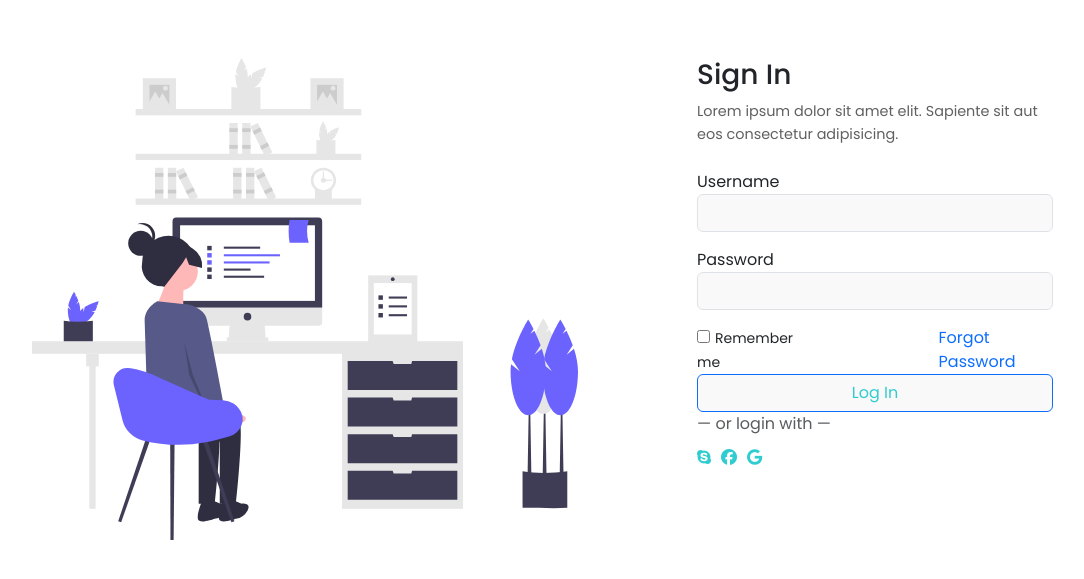
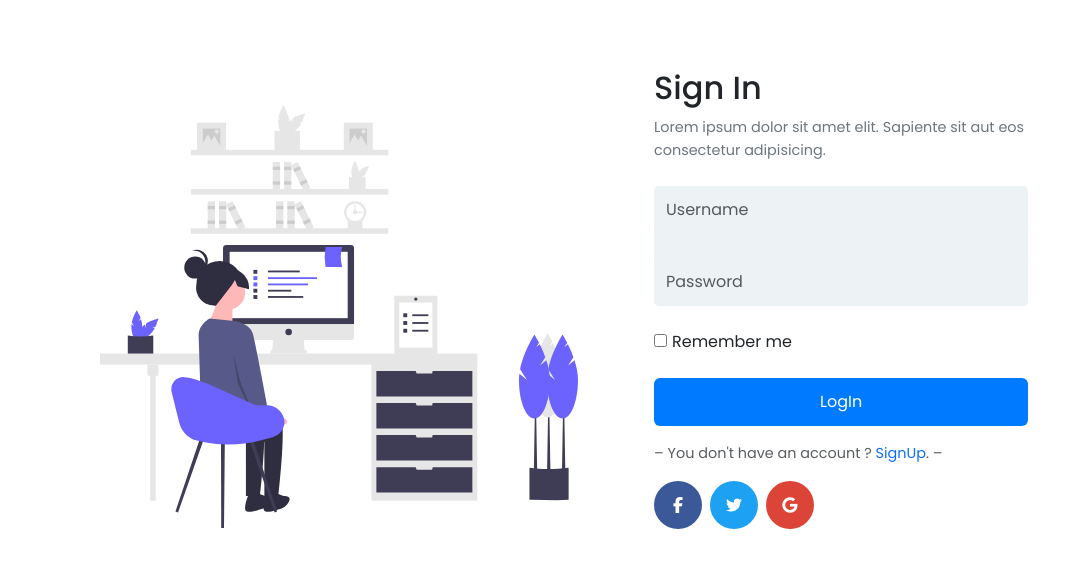
Before and after one commit to iamfalkunaz/weatherapp, a React (Create React App) app: page /Signin in a window 1280 px wide. Shown: the part 101-680 px from the top of the page, without its empty margins (50-1134 px from the left). Built offline with nearby package versions, Linux system fonts and the light colour scheme.

Commit message:
signup page added

```diff
--- a/src/Header.jsx
+++ b/src/Header.jsx
@@ -1,6 +1,7 @@
 import React, { useState } from "react";
 import axios from "axios";
 import { Link } from "react-router-dom";
+import Image2 from "./snowman.svg";
 
 const url = `https://api.openweathermap.org/data/2.5/weather?`;
 const apikey = "bbff2fd81a95f0cc44090592f19cd1d3";
@@ -131,6 +132,7 @@ function Header() {
                 Search
               </button>
             </div>
+           {/* <img src={Image2} alt="snowman" className="centered-snowman"/> */}
             {isLoading && (
               <div className="text-center">
                 <div className="spinner-border text-light" role="status">
@@ -153,6 +155,7 @@ function Header() {
               </div>
             ) : null}
           </div>
+
         </section>
       </div>
     </>
--- a/src/Signin.jsx
+++ b/src/Signin.jsx
@@ -1,77 +1,65 @@
 import React from "react";
-import Image1 from './undraw_remotely_2j6y.svg';
+import Image1 from "./undraw_remotely_2j6y.svg";
 import { Link } from "react-router-dom";
 
 function Sginin() {
   return (
-    <div className="content">
-      <div className="container">
-        <div className="row">
-          <div className="col-md-6">
-            <img
-              src={Image1}
-              alt="Image"
-              className="img-fluid"
+    <div className="container-fluid authentication-container">
+      <div className="row flex-wrap authentication-row align-items-center">
+        <div className="col-lg-6 col-sm-4 image-side">
+          <img src={Image1} alt="remotly work.svg img" />
+        </div>
+
+        <div className="col-lg-6 col-sm-8 form-side d-flex align-items-center">
+          <div className="login-form w-100">
+            <h2>Sign In</h2>
+            <p>
+              Lorem ipsum dolor sit amet elit. Sapiente sit aut eos consectetur
+              adipisicing.
+            </p>
+            <form action="login" method="post">
+              <div className="input-area">
+                <div className="form-group">
+                  <input
+                    type="text"
+                    class="form-control"
+                    placeholder="Username"
+                    required
+                    autofocus
                   />
                 </div>
-          <div className="col-md-6 contents">
-            <div className="row justify-content-center">
-              <div className="col-md-8">
-                <div className="mb-4">
-                  <h3>Sign In</h3>
-                  <p className="mb-4">
-                    Lorem ipsum dolor sit amet elit. Sapiente sit aut eos
-                    consectetur adipisicing.
-                  </p>
-                </div>
-                <form action="#" method="post">
-                  <div className="form-group first">
-                    <label for="username">Username</label>
-                    <input type="text" className="form-control form-controls" id="username" />
-                  </div>
                 <div className="form-group">
-                    <label for="password">Password</label>
                   <input
                     type="password"
-                      className="form-control"
-                      id="password"
+                    class="form-control "
+                    placeholder="Password "
+                    required
+                    autofocus
                   />
                 </div>
-                  <div className="checkboxarea d-flex align-items-center">
+              </div>
 
-                    <label className="control control--checkbox ">
-                    <input type="checkbox" id="checked" name="checked" value="Bike" />
-                    <span for="checked" className="caption">Remember me</span>
-
-                      <div className="control__indicator"></div>
+              <div className="form-group checkbox-area d-flex justify-content-between align-items-center">
+                <div className="custom-control custom-checkbox">
+                  <input
+                    type="checkbox"
+                    className="custom-control-input"
+                    id="remember-me"
+                  />
+                  <label className="custom-control-label" for="remember-me">
+                    Remember me
                   </label>
-                    <span className="forgot-pass">
-                      <a href="#" className="">
-                        Forgot Password
-                      </a>
-                    </span>
                 </div>
-                  <input
-                    type="submit"
-                    value="Log In"
-                    className="btn btn-primary  btn-pp btn-block"
-                  />
-                  <span className="text-muted">
-                    — or login with —
-                  </span>
-                  <div className="social-login">
-                    <a href="#" className="facebook">
-                      <span className="mr-3"><i class="fa-brands fa-skype"></i></span>
-                    </a>
-                    <a href="#" className="twitter">
-                    <span className="mr-3"><i class="fa-brands fa-facebook"></i></span>
-                    </a>
-                    <a href="#" className="google">
-                      <span className="mr-3"><i class="fa-brands fa-google"></i></span>
-                    </a>
               </div>
+              <button type="submit" className="btn btn-primary btn-block">
+                LogIn
+              </button>
             </form>
-              </div>
+            <p class="text-muted  my-3">– You don't have an account ? <Link to="/Signup">SignUp</Link>. –</p>
+            <div class="social-icons ">
+              <a href="#" class="fa fa-facebook-f"></a>
+              <a href="#" class="fa fa-twitter"></a>
+              <a href="#" class="fa fa-google"></a>
             </div>
           </div>
         </div>
--- a/src/Signup.jsx
+++ b/src/Signup.jsx
@@ -1,47 +1,78 @@
 import React from "react";
+import Image1 from "./undraw_remotely_2j6y.svg";
 import { Link } from "react-router-dom";
 
 function Signup() {
   return (
-    <div className="header">
-      <div class="container d-flex justify-content-center align-items-center">
-        <div class="card  main-card p-4">
-          <h1>SignUp</h1>
-          <form>
-            <div class="form-group form-gap">
+    <div className="container-fluid authentication-container">
+      <div className="row flex-wrap authentication-row">
+        <div className="col-lg-6 col-sm-4 image-side">
+          <img src={Image1} alt="remotly work.svg img" />
+        </div>
+
+        <div className="col-lg-6 col-sm-8 form-side d-flex align-items-center">
+          <div className="login-form w-100">
+            <h2>Sign Up</h2>
+            <p>
+              Lorem ipsum dolor sit amet elit. Sapiente sit aut eos consectetur
+              adipisicing.
+            </p>
+            <form action="login" method="post">
+              <div className="input-area">
+              <div className="form-group  ">
                   <input
                     type="text"
                     class="form-control"
-                id="fullName"
-                placeholder="Enter full name"
+                    placeholder="FullName"
+                    required
+                    autofocus
                   />
                 </div>
-            <div class="form-group form-gap">
+                <div className="form-group">
                   <input
-                type="email"
+                    type="text"
                     class="form-control"
-                id="email"
-                placeholder="Enter email"
+                    placeholder="Email"
+                    required
+                    autofocus
                   />
                 </div>
-            <div class="form-group form-gap">
+                <div className="form-group">
                   <input
                     type="password"
                     class="form-control"
-                id="password"
                     placeholder="Password"
+                    required
+                    autofocus
                   />
                 </div>
-            <button type="submit" class="btn btn-primary form-gap">
-              Create Account
+              </div>
+
+              <div className="form-group checkbox-area d-flex justify-content-between align-items-center">
+                <div className="custom-control custom-checkbox">
+                  <input
+                    type="checkbox"
+                    className="custom-control-input"
+                    id="remember-me"
+                  />
+                  <label className="custom-control-label" for="remember-me">
+                    Remember me
+                  </label>
+                </div>
+              </div>
+              <button type="submit" className="btn btn-primary btn-block">
+                LogIn
               </button>
             </form>
-          <p class="mt-3">
-            By signing up, you agree to the Terms of Service and Privacy Policy
-          </p>
+            <p class="text-muted  my-3">– Already have an account ? <Link to="/signin">Log in</Link>. –</p>
+            <div class="social-icons ">
+              <a href="#" class="fa fa-facebook-f"></a>
+              <a href="#" class="fa fa-twitter"></a>
+              <a href="#" class="fa fa-google"></a>
             </div>
           </div>
-      <p className="endline">Already have an account ? <Link className="endlinelink"  to="/Signup">Login</Link>.</p>
+        </div>
+      </div>
     </div>
   );
 }
--- a/src/index.css
+++ b/src/index.css
@@ -33,11 +33,8 @@ i {
 .header {
   width: 100%;
   height: 100vh;
-  background-image: linear-gradient(
-      rgba(0, 168, 255, 0.3),
-      rgba(0, 168, 255, 0.3)
-    ),
-    url("./weather.jpg");
+  background-image:
+    url("./weatherbg.png");
   background-repeat: no-repeat;
   background-size: 100% 100%;
   position: relative;
@@ -89,7 +86,7 @@ i {
   position: relative;
 }
 .main-heading {
-  margin-bottom: 35px;
+  margin-bottom: 15px;
 }
 .center-div {
   width: 50%;
@@ -123,65 +120,130 @@ input {
   padding: 10px 0 20px 0;
   color: white;
 }
-.content {
+.centered-snowman {
+  height: 100px;
+  width: 100px;
+  display: block;
+  margin: 0 auto;
+}
+/* Signin Signup styling start*/
+
+
+.authentication-container{
+  display: flex;
+  min-height: 100vh;
+  align-items: center;
+  justify-content: center;
+}
+.authentication-row{
+  margin: 0;
+  width: 80%;
+  max-width: 1200px;
+}
+
+.image-side img {
+    width: 100%;
+    height: auto;
+    max-height: 100%;
+    margin-top: 35px;
+}
+.form-side {
+  padding: 2rem;
   display: flex;
   align-items: center;
-  justify-content: center;
-  min-height: 100vh;
 }
-.contents {
-  max-width: 100%;
+.input-area{
+  background-color: #edf2f5;
+  border-radius: 5px;
 }
-.img-fluid {
-  max-width: 100%;
+.login-form {
+  padding: 2rem;
+  display: flex;
+  flex-direction: column;
+  justify-content: space-between;
   height: auto;
+  width: 100%;
 }
-.mb-4 {
-  margin-bottom: 1.5rem !important;
+input:focus{
+  outline: none !important;
+  box-shadow:none !important ;
 }
-.form-group {
-  margin-bottom: 1rem;
+.login-form h2{
+  font-size: 2rem;
+  margin-bottom: .5rem;
 }
-.checkeds{
-  margin-top: 10px;
+.login-form p{
+  color: #6c757d;
+  margin-bottom: 1.5rem;
 }
-.btn-block {
+
+.form-group{
+  margin-bottom: 1.5rem;
+}
+.form-control{
+  background-color:#edf2f5 !important;
+  border: none;
+  height: 3rem;
+}
+.custom-control-input{
+  margin-right: 5px;
+}
+
+.custom-control-label::before,
+.custom-control-label::after {
+  top: .8rem;
+}
+.btn-primary{
+  background-color: #007bff;
+  border: none;
+  height: 3rem;
   display: block;
   width: 100%;
 }
-.social-login{
-  margin-top: 10px;
+.social-icons a{
+  display: inline-block;
+  width: 3rem;
+  height: 3rem;
+  line-height: 3rem;
+  border-radius: 50%;
+  background-color: #ddd;
+  text-align: center;
+  margin-right: .5rem;
+  color: white;
 }
-.social-login a {
-  display: inline-block;
-  margin-right: 10px;
+.social-icons .fa-facebook-f{background-color: #3b5998;}
+.social-icons .fa-twitter {background-color: #1da1f2;}
+.social-icons .fa-google {background-color: #db4437;}
+
+
+@media (max-width: 992px) {
+  .image-side {
+
+  }
+
+  .form-side {
+    padding-top: 20px;
 }
-.forgot-pass {
-  text-decoration: none;
-  color: #007bff;
-  margin-left: 38%;
-}
-.caption {
-  font-size: 14px;
-  margin-left: 5px;
-}
-.btn-pp{
-  background-color: #007bff;
-  color: #2fccd0;
+
 }
 
 @media (max-width: 768px) {
   .center-div {
-    width: 80%;
+    width: 90%;
   }
   .content {
     display: block;
     padding: 20px;
   }
+
 }
-
-@media (max-width: 480px) {
-  .center-div {
-    width: 90%;
+@media (max-width:768px) {
+  .authentication-container{
+    width: 100%;
+  }
+  .form-side{
+    width: 100%;
+    margin: 0 0 0 0;
+    padding: 0 0 0 0;
   }
 }
```
Also changed, not shown: src/snowman.svg (added), src/weatherbg.png (added). Lines whose indentation alone changed are shown as unchanged.
